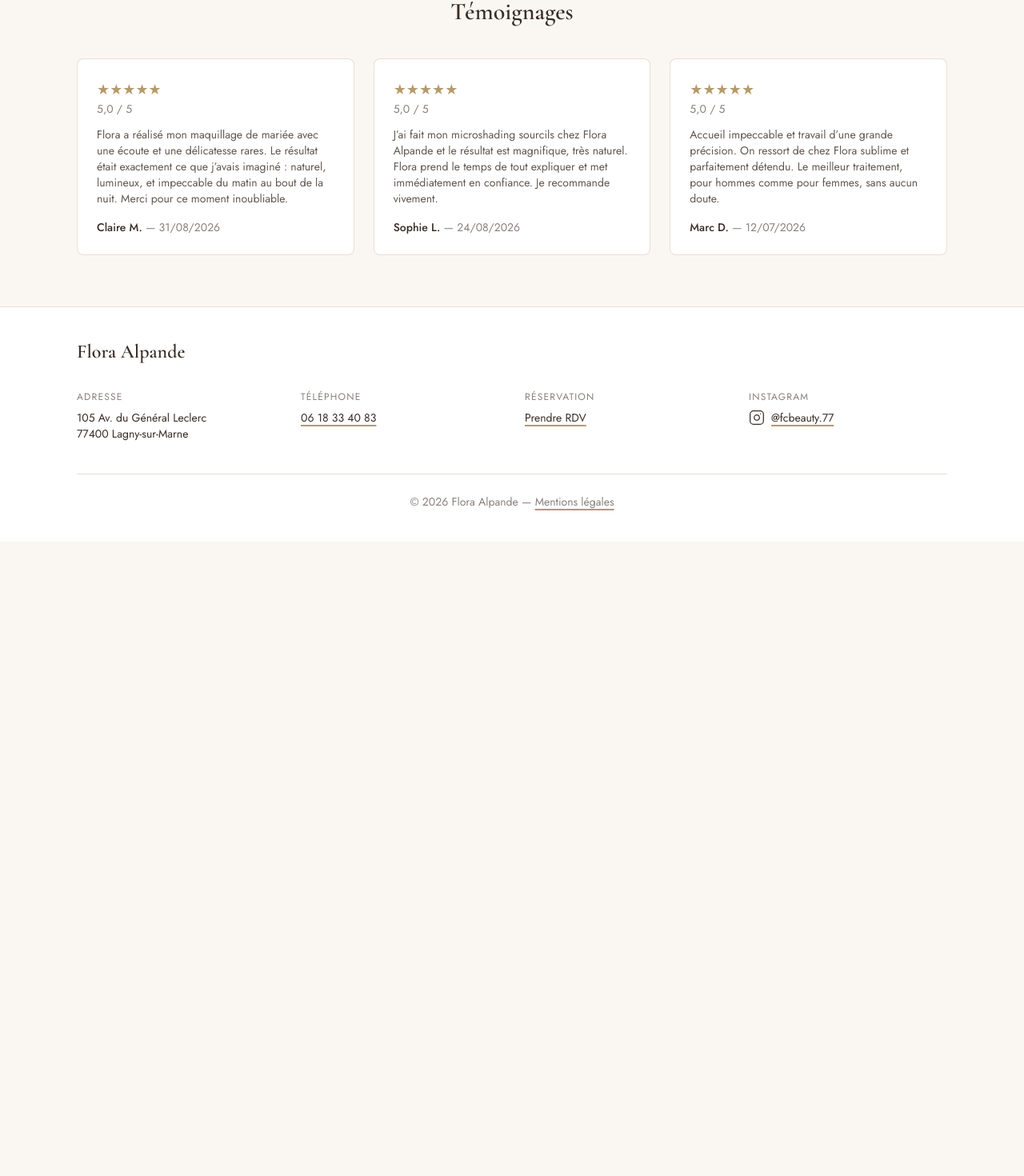
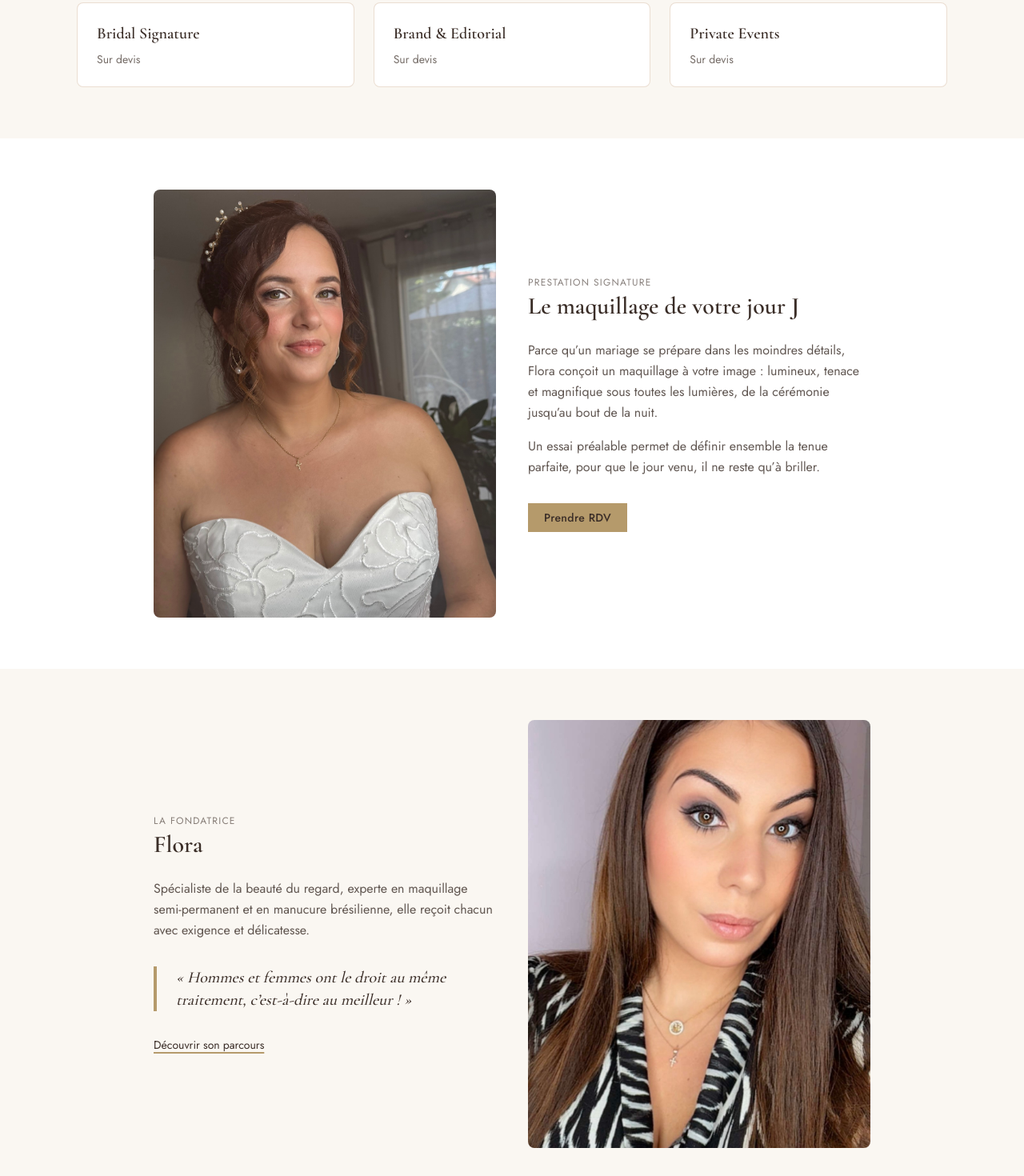
Before and after one commit to shinsekai/fcbeauty, a React (Vite) app: page /#/ in a window 1280 px wide. Shown: the part 1021-2491 px from the top of the page at 80% size. Before the commit the page ends 1698 px from the top, so only its background shows below. Built offline with nearby package versions, Linux system fonts and the light colour scheme.

Commit message:
(feat): add value proposition, bridal and founder sections to the home page

```diff
--- a/src/pages/Home.tsx
+++ b/src/pages/Home.tsx
@@ -1,3 +1,4 @@
+import { Link } from 'react-router-dom'
 import Button from '../components/Button'
 import Card from '../components/Card'
 import FadeIn from '../components/FadeIn'
@@ -7,6 +8,13 @@ import { testimonials } from '../data/testimonials'
 const PLANITY_URL = 'https://www.planity.com/fc-beauty-77400-lagny-sur-marne'
 const HERO_IMAGE_URL =
   'https://images.unsplash.com/photo-1613966802194-d46a163af70d?q=80&w=1920&auto=format&fit=crop'
+const BRIDAL_IMAGE_URL = '/images/bridal-2.jpg'
+const PORTRAIT_URL = '/images/flora-alpande.jpg'
+
+const LABEL_CLASSES = 'text-xs uppercase tracking-widest text-espresso/60'
+
+const FOCUS_CLASSES =
+  'focus-visible:outline-none focus-visible:ring-2 focus-visible:ring-champagne focus-visible:ring-offset-2'
 
 function formatRating(rating: number): string {
   return `${rating.toLocaleString('fr-FR', {
@@ -44,6 +52,19 @@ export default function Home() {
       <section className="mx-auto max-w-6xl px-4 py-16 sm:px-6 lg:px-8">
         <FadeIn>
           <h2 className="text-center font-serif text-3xl font-semibold text-espresso">
+            Une expertise dédiée à votre beauté
+          </h2>
+          <p className="mx-auto mt-6 max-w-2xl text-center leading-relaxed text-espresso/80">
+            Maquilleuse professionnelle à Lagny-sur-Marne, Flora accompagne
+            mariées, marques et clientèles privées avec un maquillage raffiné
+            et sur mesure — du naturel lumineux au glam sophistiqué.
+          </p>
+        </FadeIn>
+      </section>
+
+      <section className="mx-auto max-w-6xl px-4 pb-16 sm:px-6 lg:px-8">
+        <FadeIn>
+          <h2 className="text-center font-serif text-3xl font-semibold text-espresso">
             Prestations signature
           </h2>
           <div className="mt-10 grid gap-6 md:grid-cols-3">
@@ -55,6 +76,75 @@ export default function Home() {
                 <p className="mt-2 text-sm text-espresso/70">{service.price}</p>
               </Card>
             ))}
+          </div>
+        </FadeIn>
+      </section>
+
+      <section className="bg-white">
+        <div className="mx-auto max-w-6xl px-4 py-16 sm:px-6 lg:px-8">
+          <FadeIn>
+            <div className="mx-auto grid max-w-4xl items-center gap-10 md:grid-cols-2">
+              <img
+                src={BRIDAL_IMAGE_URL}
+                alt="Mariée coiffée d’un bandeau perlé, maquillage doux et lumineux réalisé par Flora"
+                loading="lazy"
+                className="aspect-[4/5] w-full rounded-lg object-cover"
+              />
+              <div>
+                <p className={LABEL_CLASSES}>Prestation signature</p>
+                <h2 className="mt-1 font-serif text-3xl font-semibold text-espresso">
+                  Le maquillage de votre jour J
+                </h2>
+                <p className="mt-6 leading-relaxed text-espresso/80">
+                  Parce qu&rsquo;un mariage se prépare dans les moindres
+                  détails, Flora conçoit un maquillage à votre image :
+                  lumineux, tenace et magnifique sous toutes les lumières, de
+                  la cérémonie jusqu&rsquo;au bout de la nuit.
+                </p>
+                <p className="mt-4 leading-relaxed text-espresso/80">
+                  Un essai préalable permet de définir ensemble la tenue
+                  parfaite, pour que le jour venu, il ne reste qu&rsquo;à
+                  briller.
+                </p>
+                <div className="mt-8">
+                  <Button label="Prendre RDV" href={PLANITY_URL} />
+                </div>
+              </div>
+            </div>
+          </FadeIn>
+        </div>
+      </section>
+
+      <section className="mx-auto max-w-6xl px-4 py-16 sm:px-6 lg:px-8">
+        <FadeIn>
+          <div className="mx-auto grid max-w-4xl items-center gap-10 md:grid-cols-2">
+            <div>
+              <p className={LABEL_CLASSES}>La fondatrice</p>
+              <h2 className="mt-1 font-serif text-3xl font-semibold text-espresso">
+                Flora
+              </h2>
+              <p className="mt-6 leading-relaxed text-espresso/80">
+                Spécialiste de la beauté du regard, experte en maquillage
+                semi-permanent et en manucure brésilienne, elle reçoit chacun
+                avec exigence et délicatesse.
+              </p>
+              <blockquote className="mt-8 border-l-4 border-champagne pl-6 font-serif text-xl italic text-espresso">
+                « Hommes et femmes ont le droit au même traitement,
+                c&rsquo;est-à-dire au meilleur ! »
+              </blockquote>
+              <Link
+                to="/about"
+                className={`mt-8 inline-block text-sm underline decoration-champagne decoration-2 underline-offset-4 transition-colors hover:text-espresso/70 ${FOCUS_CLASSES}`}
+              >
+                Découvrir son parcours
+              </Link>
+            </div>
+            <img
+              src={PORTRAIT_URL}
+              alt="Portrait de Flora, maquilleuse professionnelle"
+              loading="lazy"
+              className="aspect-[4/5] w-full rounded-lg object-cover"
+            />
           </div>
         </FadeIn>
       </section>
```
